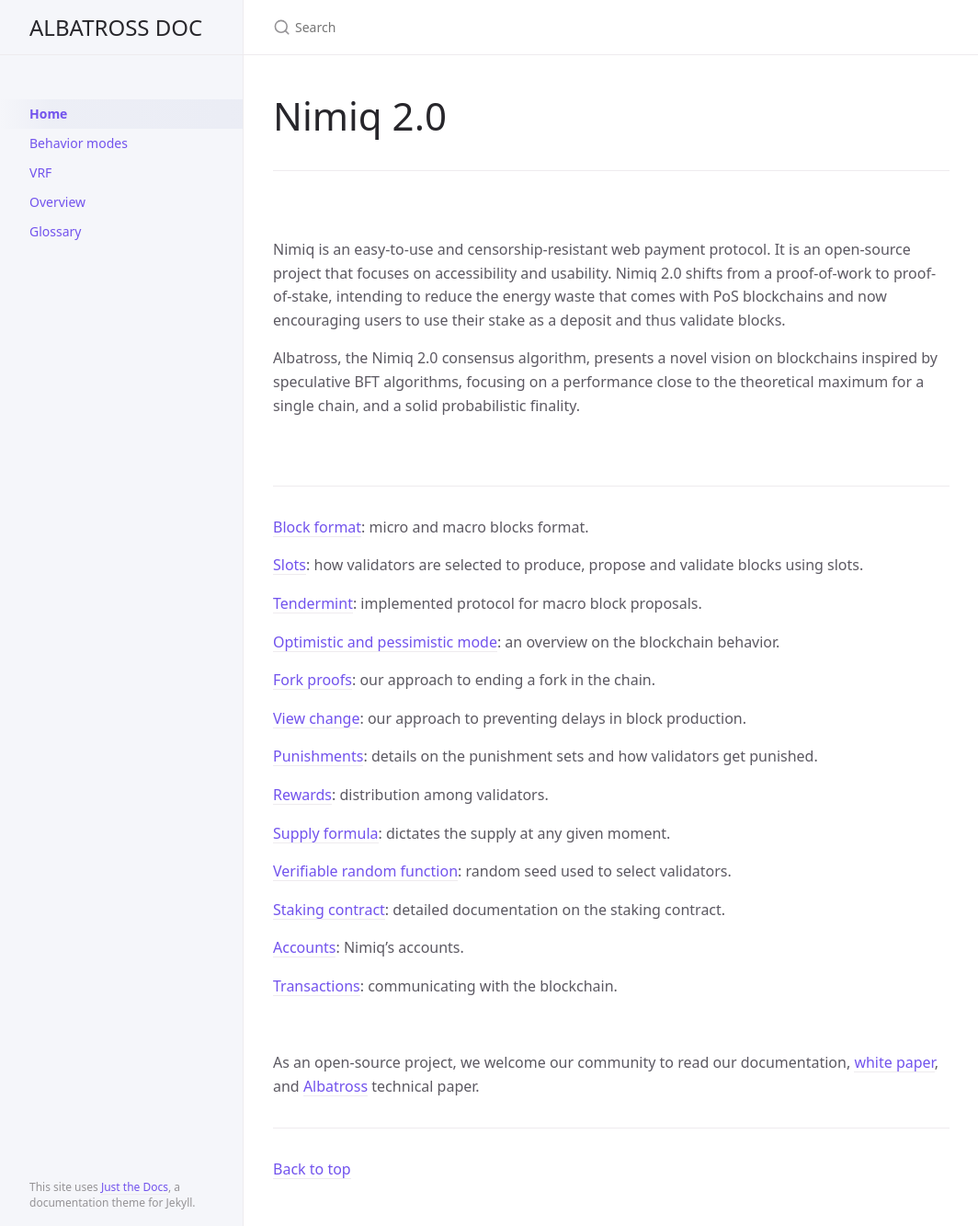
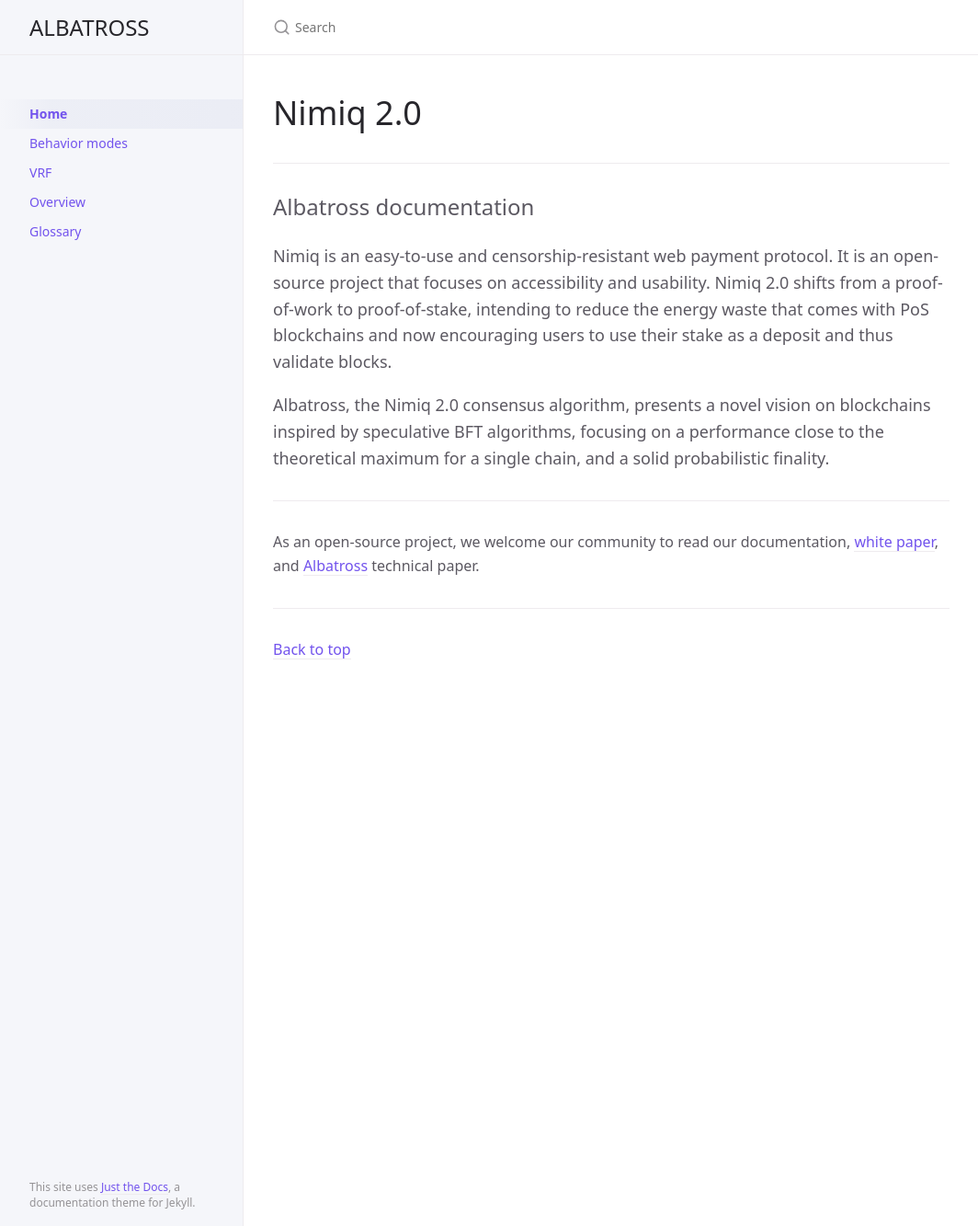
Before and after one commit to nimiq/albatross-doc, a Jekyll site: the page built from index.md, in a window 1280 px wide and 1333 px high. Shown: the whole window at 92% size, without its empty margins (107-1171 px from the left). Built offline with Jekyll 4.4.1, drawn with Linux system fonts in a browser that asks for light colours.

Commit message:
update style

```diff
--- a/_layouts/default.html
+++ b/_layouts/default.html
@@ -42,7 +42,7 @@ layout: table_wrappers
 
   <div class="side-bar">
     <div class="site-header">
-      <a href="{{ '/' | absolute_url }}" class="site-title lh-tight">ALBATROSS DOC</a>
+      <a href="{{ '/' | absolute_url }}" class="site-title lh-tight">ALBATROSS</a>
       <a href="#" id="menu-button" class="site-button">
         <svg viewBox="0 0 24 24" class="icon"><use xlink:href="#svg-menu"></use></svg>
       </a>
--- a/index.md
+++ b/index.md
@@ -3,52 +3,24 @@ layout: default
 title: Home
 nav_order: 1
 description: "Albatross documentation"
-permalink: /
 ---
 
 
 # Nimiq 2.0
-{: .fs-9 }
+{: .fs-8 }
 
 ---
 
-<br />
+Albatross documentation
+{: .fs-6 }
+
 
 Nimiq is an easy-to-use and censorship-resistant web payment protocol. It is an open-source project that focuses on accessibility and usability. Nimiq 2.0 shifts from a proof-of-work to proof-of-stake, intending to reduce the energy waste that comes with PoS blockchains and now encouraging users to use their stake as a deposit and thus validate blocks.
+{: .fs-5 }
 
 Albatross, the Nimiq 2.0 consensus algorithm, presents a novel vision on blockchains inspired by speculative BFT algorithms, focusing on a performance close to the theoretical maximum for a single chain, and a solid probabilistic finality.
-
-<br />
+{: .fs-5 }
 
 ---
 
-
-[Block format](docs/block-format): micro and macro blocks format.
-
-[Slots](docs/slots): how validators are selected to produce, propose and validate blocks using slots.
-
-[Tendermint](docs/tendermint): implemented protocol for macro block proposals.
-
-[Optimistic and pessimistic mode](docs/behavior-modes): an overview on the blockchain behavior.
-
-[Fork proofs](docs/fork-proofs): our approach to ending a fork in the chain.
-
-[View change](docs/view-change): our approach to preventing delays in block production.
-
-[Punishments](docs/punishments): details on the punishment sets and how validators get punished.
-
-[Rewards](docs/rewards): distribution among validators.
-
-[Supply formula](docs/supply-formula): dictates the supply at any given moment.
-
-[Verifiable random function](docs/vrf): random seed used to select validators.
-
-[Staking contract](docs/staking-contract): detailed documentation on the staking contract.
-
-[Accounts](docs/accounts): Nimiq’s accounts.
-
-[Transactions](docs/transactions): communicating with the blockchain.
-
-<br />
-
 As an open-source project, we welcome our community to read our documentation, [white paper](https://www.nimiq.com/whitepaper/), and [Albatross](https://arxiv.org/pdf/1903.01589.pdf) technical paper.
```
